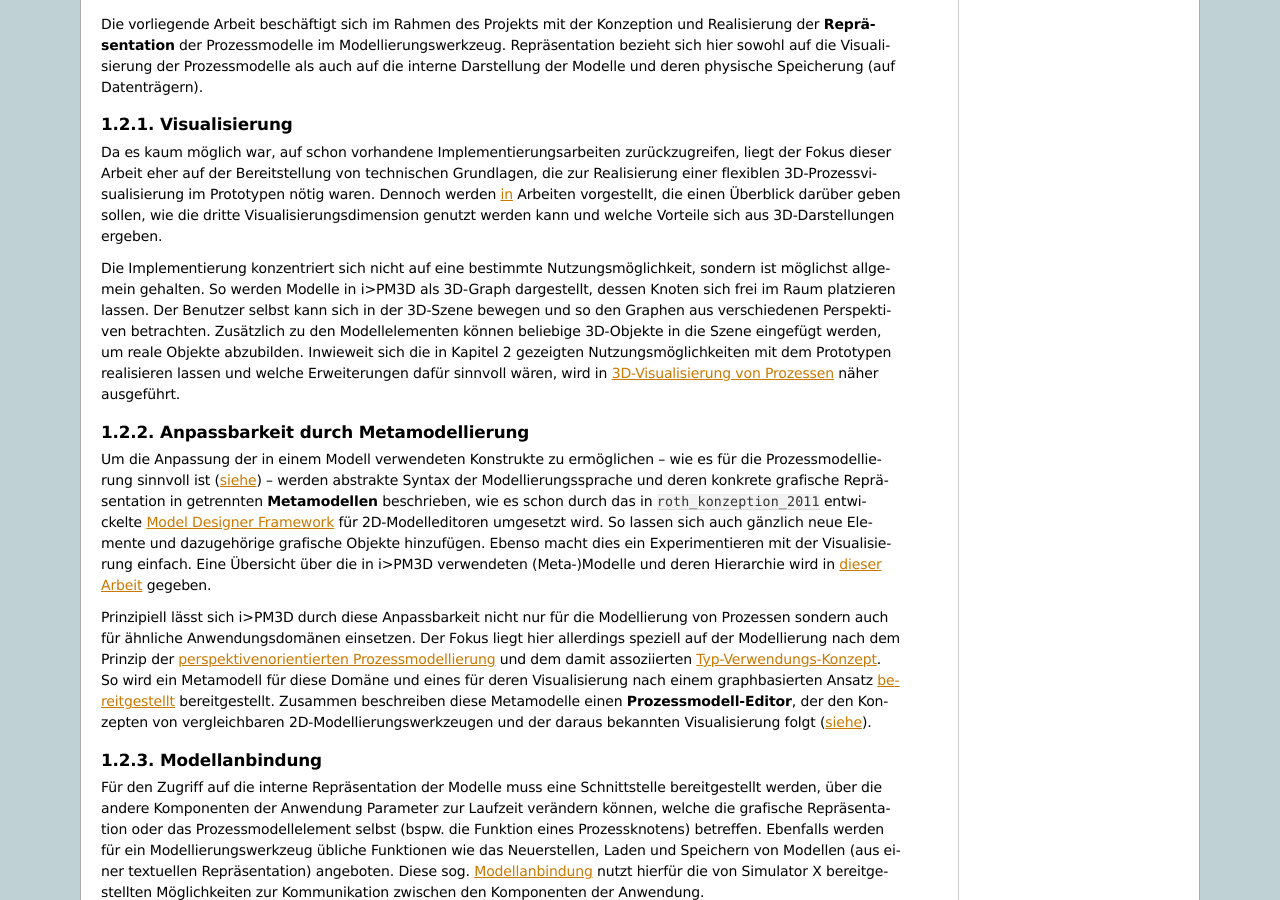
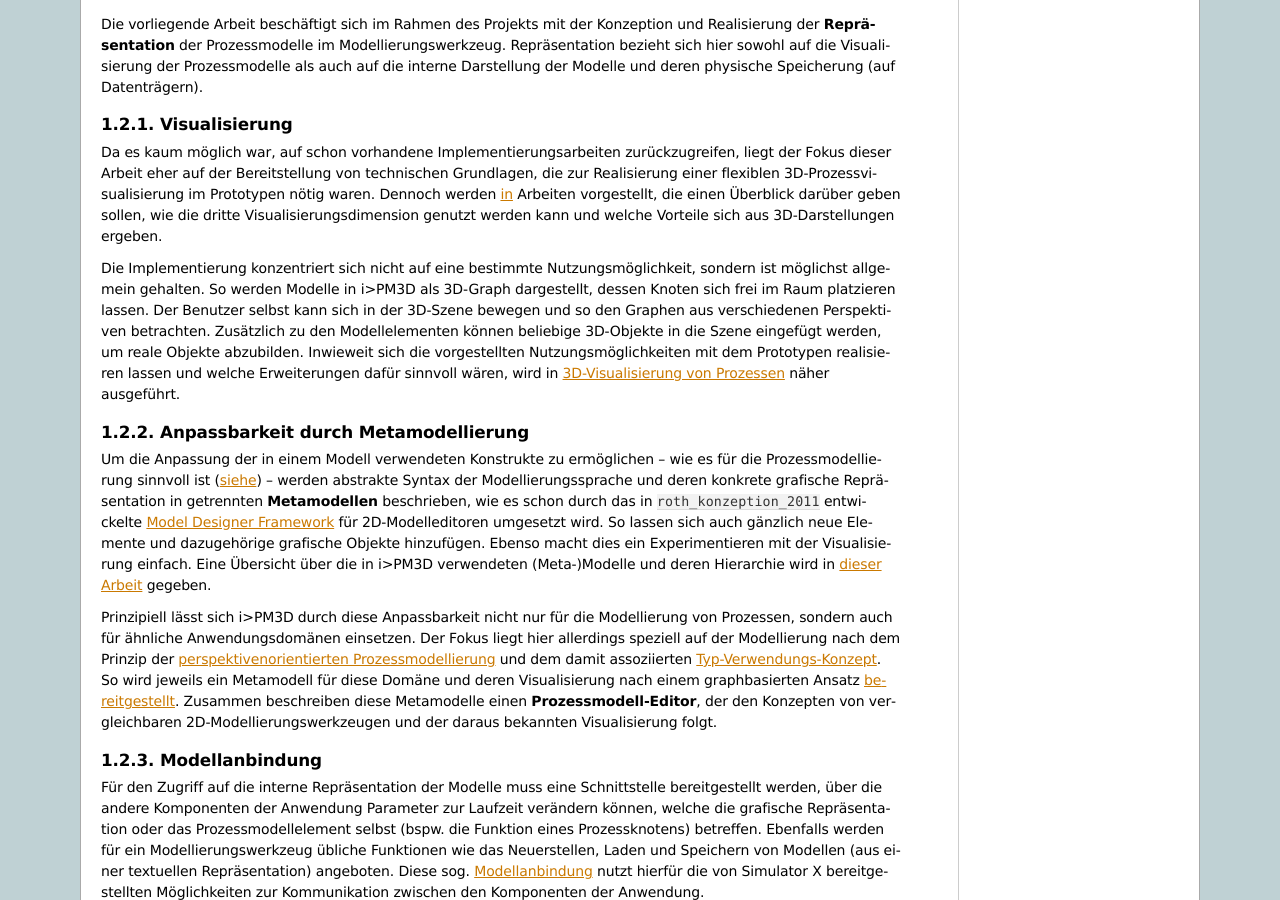
Before and after one commit to dpausp/ba-thesis, a Sphinx documentation site: the page built from source/einleitung.rst, in a window 1280 px wide and 900 px high, scrolled down 1366 px. Built offline with Sphinx 7.4.7, drawn with Linux system fonts in a browser that asks for light colours; formulas are drawn with MathJax 3; cross-references to code outside the pages are shown as plain code; some of the changed text lies outside the part shown.

Commit message:
arbeit rc1 (ohne Latex-Aenderungen)

```diff
--- a/source/einleitung.rst
+++ b/source/einleitung.rst
@@ -58,7 +58,7 @@ Die Implementierung konzentriert sich nicht auf eine bestimmte Nutzungsmöglichk
 So werden Modelle in i>PM3D als 3D-Graph dargestellt, dessen Knoten sich frei im Raum platzieren lassen.
 Der Benutzer selbst kann sich in der 3D-Szene bewegen und so den Graphen aus verschiedenen Perspektiven betrachten.
 Zusätzlich zu den Modellelementen können beliebige 3D-Objekte in die Szene eingefügt werden, um reale Objekte abzubilden.
-Inwieweit sich die in Kapitel 2 gezeigten Nutzungsmöglichkeiten mit dem Prototypen realisieren lassen und welche Erweiterungen dafür sinnvoll wären, wird in :ref:`visualisierung` näher ausgeführt.
+Inwieweit sich die vorgestellten Nutzungsmöglichkeiten mit dem Prototypen realisieren lassen und welche Erweiterungen dafür sinnvoll wären, wird in :ref:`visualisierung` näher ausgeführt.
 
 Anpassbarkeit durch Metamodellierung
 ------------------------------------
@@ -67,10 +67,10 @@ Um die Anpassung der in einem Modell verwendeten Konstrukte zu ermöglichen –
 So lassen sich auch gänzlich neue Elemente und dazugehörige grafische Objekte hinzufügen. Ebenso macht dies ein Experimentieren mit der Visualisierung einfach.
 Eine Übersicht über die in i>PM3D verwendeten (Meta-)Modelle und deren Hierarchie wird in :ref:`dieser Arbeit<modellhierarchie>` gegeben.
 
-Prinzipiell lässt sich i>PM3D durch diese Anpassbarkeit nicht nur für die Modellierung von Prozessen sondern auch für ähnliche Anwendungsdomänen einsetzen.
+Prinzipiell lässt sich i>PM3D durch diese Anpassbarkeit nicht nur für die Modellierung von Prozessen, sondern auch für ähnliche Anwendungsdomänen einsetzen.
 Der Fokus liegt hier allerdings speziell auf der Modellierung nach dem Prinzip der :ref:`perspektivenorientierten Prozessmodellierung<popm>` und dem damit assoziierten :ref:`tvk`.
-So wird ein Metamodell für diese Domäne und eines für deren Visualisierung nach einem graphbasierten Ansatz :ref:`bereitgestellt<metamodelle>` bereitgestellt.
-Zusammen beschreiben diese Metamodelle einen **Prozessmodell-Editor**, der den Konzepten von vergleichbaren 2D-Modellierungswerkzeugen und der daraus bekannten Visualisierung folgt (:ref:`siehe <visualisierung>`).
+So wird jeweils ein Metamodell für diese Domäne und deren Visualisierung nach einem graphbasierten Ansatz :ref:`bereitgestellt <metamodelle>`.
+Zusammen beschreiben diese Metamodelle einen **Prozessmodell-Editor**, der den Konzepten von vergleichbaren 2D-Modellierungswerkzeugen und der daraus bekannten Visualisierung folgt.
 
 Modellanbindung
 ---------------
--- a/source/modellanbindung.rst
+++ b/source/modellanbindung.rst
@@ -383,7 +383,7 @@ Beim Löschen spielt sich Folgendes ab:
     Ablauf der Erstellung einer ModelEntity durch die Editorkomponente
 
 
-.. [#f1] Die Benennung "Usage-Model" ist eigentlich nicht ganz passend, da das :ref:`<domain-model>` auch die vom Benutzer erstellten Knotentypen umfasst. Da diese Bezeichnungsweise in der Implementierung zu finden ist, wird diese hier ebenfalls genutzt.
+.. [#f1] Die Benennung "Usage-Model" ist eigentlich nicht ganz passend, da das :ref:`domain-model` auch die vom Benutzer erstellten Knotentypen umfasst. Da diese Bezeichnungsweise in der Implementierung zu finden ist, wird diese hier ebenfalls genutzt.
 
 .. [#f2] Dass hier die FQNs aus dem Modell genutzt werden hat keine besondere Bedeutung und ist nur ein "Implementierungsdetail", auf das man sich nicht verlassen solle.
 
--- a/source/related.rst
+++ b/source/related.rst
@@ -534,4 +534,4 @@ Dadurch wird :ref:`Anforderung (b)<anforderungen>` motiviert, beliebige 3D-Objek
 
 .. [#f5] Die besagte Arbeit ist 2000 entstanden. Sicherlich ist die Geschwindigkeit heutzutage ein kleineres Problem, aber es lässt sich nicht vernachlässigen. Gerade bei aufwändigen Grafikeffekten oder der Verarbeitung von komplexen Eingabedaten kann man leicht an die Grenzen der Rechenleistung stoßen.
 
-.. [#f6] Quelle: www.youtube.com/watch?v=aUBmvykDhB0. Das Video ist auch auf der begelegten DVD zu finden.
+.. [#f6] Quelle: www.youtube.com/watch?v=aUBmvykDhB0. Das Video ist auch auf der beigelegten :ref:`anhang-dvd` zu finden.
--- a/source/renderbib.rst
+++ b/source/renderbib.rst
@@ -228,7 +228,7 @@ Am Ende des Kapitels wird im Anwendungsbeispiel die Nutzung des COLLADA2Scala-Co
 Spezielle Erweiterungen für i>PM3D
 ==================================
 
-In diesem Abschnitt werden abschließend die Erweiterungen vorgestellt, die speziell für die Realisierung der Prozessvisualisierung bereitgestellt werden (:ref:`Anforderung (f) <anforderungen>`).
+In diesem Abschnitt werden abschließend die Erweiterungen vorgestellt, die speziell für die Realisierung der Prozessvisualisierung bereitgestellt werden (:ref:`Anforderung (g) <anforderungen>`).
 Hier wird auch gezeigt, wie die oben beschriebenen Ebenen der Render-Bibliothek und die GLSL-Shader zusammenwirken.
 Außerdem soll verdeutlicht werden, wie :ref:`Drawables <drawable>` als Schnittstelle zwischen grafischer Darstellung und Anwendung dienen.
 
--- a/source/visualisierung.rst
+++ b/source/visualisierung.rst
@@ -22,7 +22,7 @@ Knoten
 ------
 
 Für die Darstellung von Informationen auf den Knoten gibt es durch die auf dem :ref:`ebl` definierten Basis-Figuren ``TextLabelNode`` und ``TexturedNode`` grundsätzlich zwei Möglichkeiten.
-Die Beschriftung von TextLabelNodes kann dazu verwendet werden, textuelle Attribute aus dem Prozessmodell direkt anzuzeigen (:ref:`Anforderung (g) <anforderungen>`).
+Die Beschriftung von TextLabelNodes kann dazu verwendet werden, textuelle Attribute aus dem Prozessmodell direkt anzuzeigen (:ref:`Anforderung (h) <anforderungen>`).
 
 Es sollten möglichst einfache, dreidimensionale geometrische Körper mit möglichst ebenen Seitenflächen wie Würfel oder Quader gewählt werden.
 Ebene Flächen eignen sich besonders gut zur Darstellung von Information; gekrümmte Flächen beeinträchtigen besonders die Lesbarkeit von (längeren) Textdarstellungen.
```
Also changed, not shown: other parts of source/einleitung.rst (+1 -1 lines), source/anhang_b.rst (+7 -0 lines), 1 other file.
